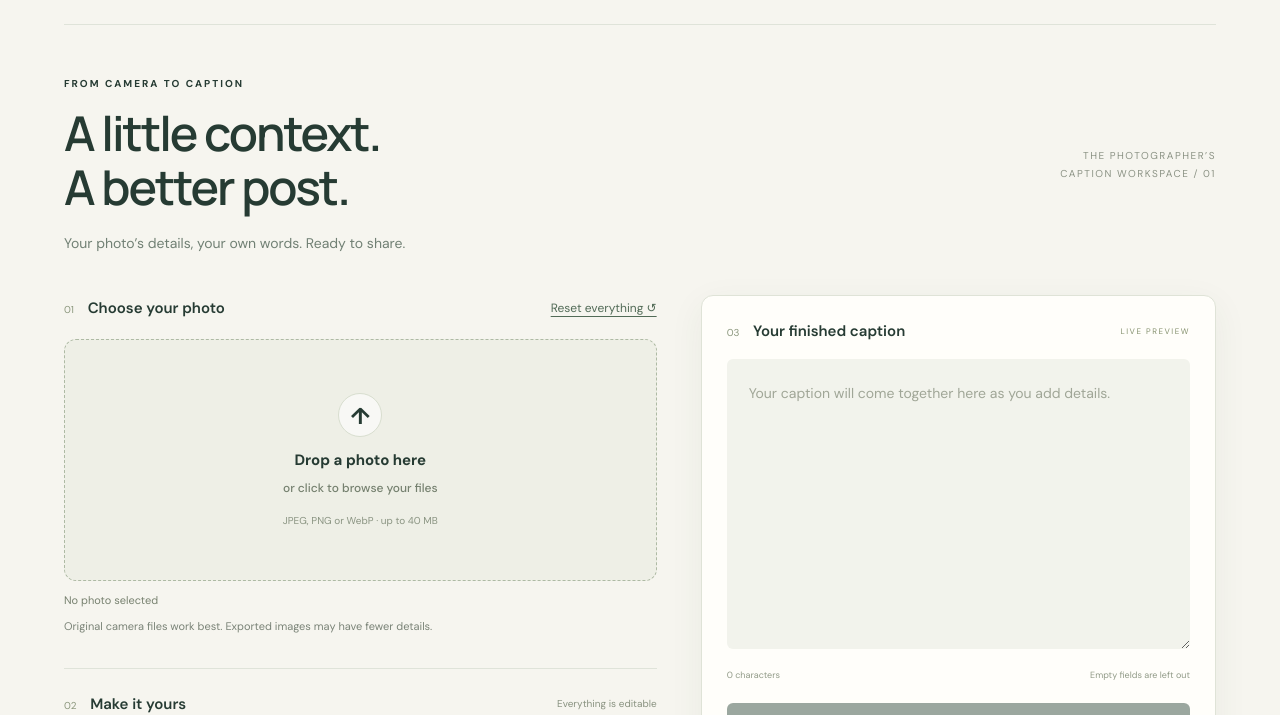
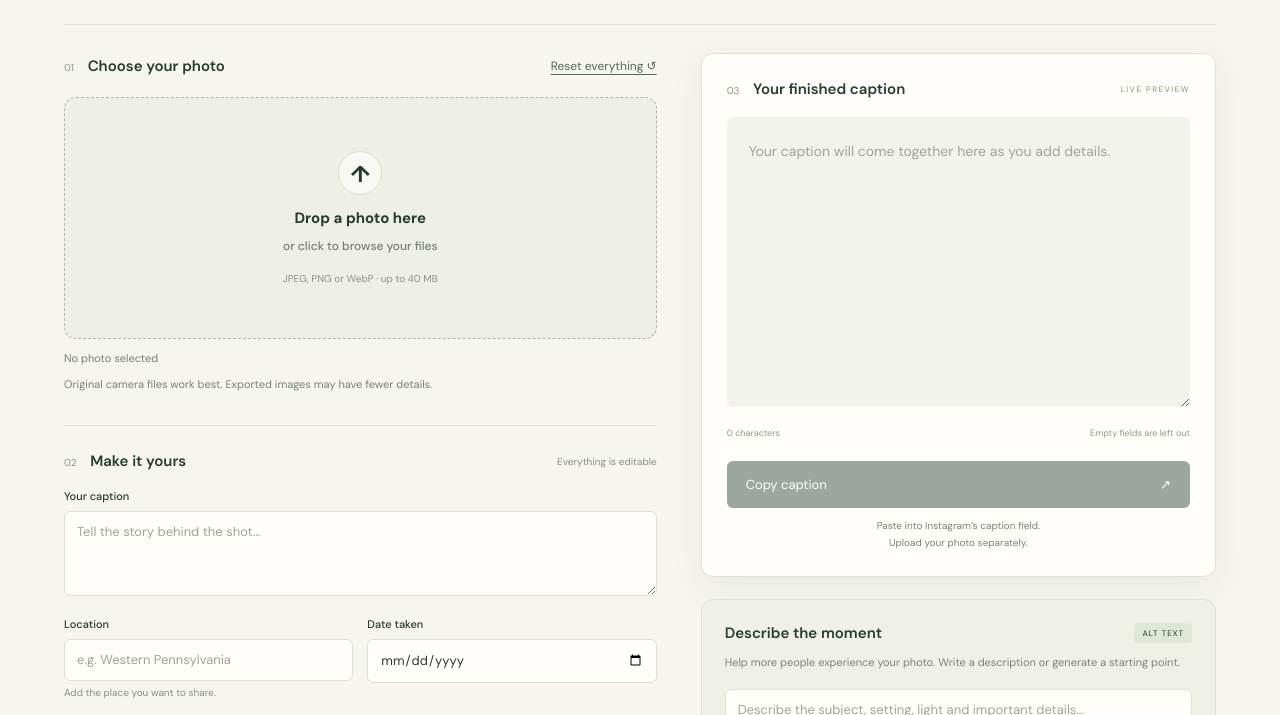
Before and after one commit to darrinjmajocha/photo-caption, a website with bundled scripts: page index.html in a window 1280 px wide. Shown: the part 69-784 px from the top of the page. Built offline with nearby package versions, Linux system fonts and the light colour scheme.

Commit message:
Remove introductory banner above the photo workspace

```diff
--- a/index.html
+++ b/index.html
@@ -3,8 +3,8 @@
 <head><meta charset="utf-8"><meta name="viewport" content="width=device-width,initial-scale=1"><meta name="theme-color" content="#192d27"><title>Photo Notes — Instagram caption builder</title><link rel="stylesheet" href="style.css"><script defer src="vendor/exifr.js"></script><script type="module" src="app.js"></script></head>
 <body>
 <header><a class="brand" href="./"><span class="brand-icon">▣</span> PHOTO NOTES</a><span class="privacy">● &nbsp; Your photos stay on your device</span></header>
-<main>
-<div class="intro"><div><p class="eyebrow">FROM CAMERA TO CAPTION</p><h1>A little context.<br>A better post.</h1><p>Your photo’s details, your own words. Ready to share.</p></div><span class="edition">THE PHOTOGRAPHER’S<br>CAPTION WORKSPACE / 01</span></div>
+<main style="padding-top: 28px">
+<h1 class="sr-only">Photo caption builder</h1>
 <div class="workspace"><section class="editor" aria-label="Photo and details">
 <div class="section-title"><h2><span>01</span> Choose your photo</h2><button id="reset" class="text-button" type="button">Reset everything ↺</button></div>
 <label id="dropzone" class="dropzone"><input id="file" type="file" accept="image/jpeg,image/png,image/webp"><span id="upload-prompt"><b class="upload-icon">↑</b><strong>Drop a photo here</strong><span>or click to browse your files</span><small>JPEG, PNG or WebP · up to 40 MB</small></span><img id="photo" alt="Your selected photo" hidden></label>
```
